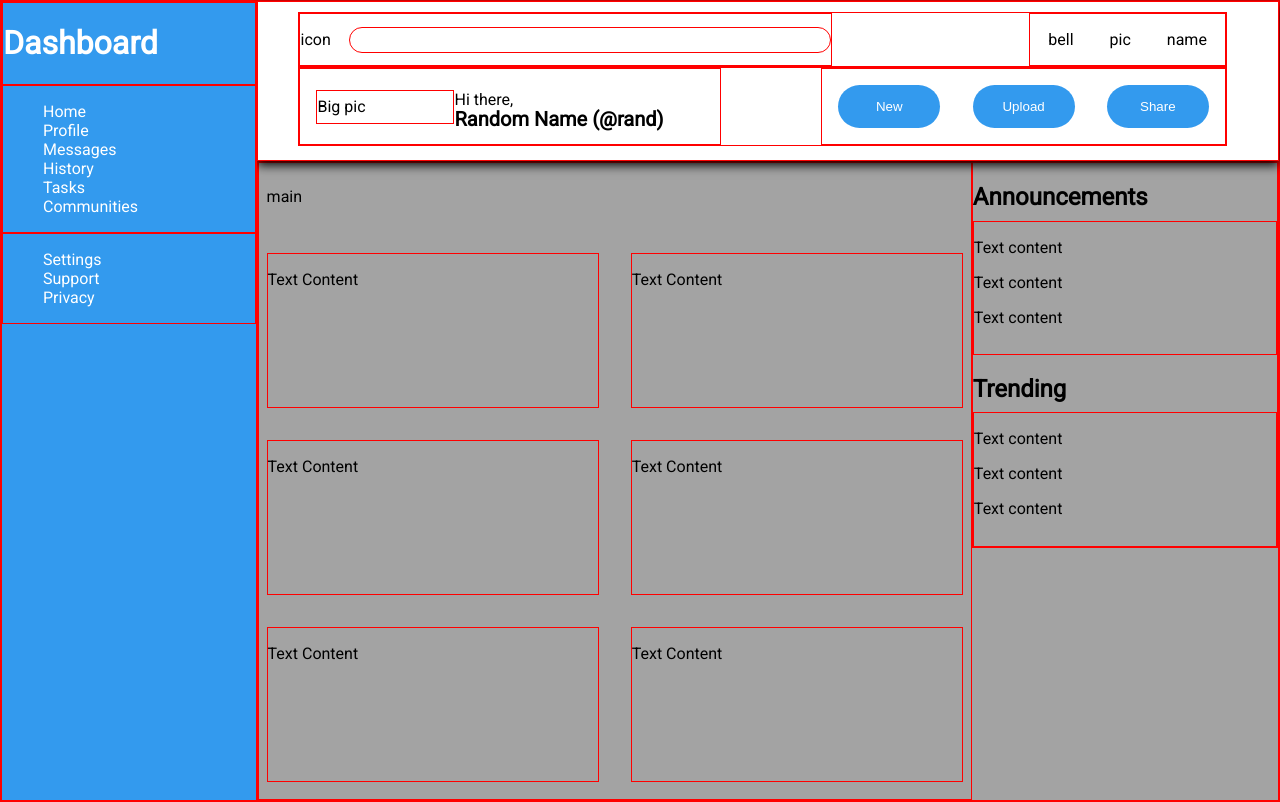
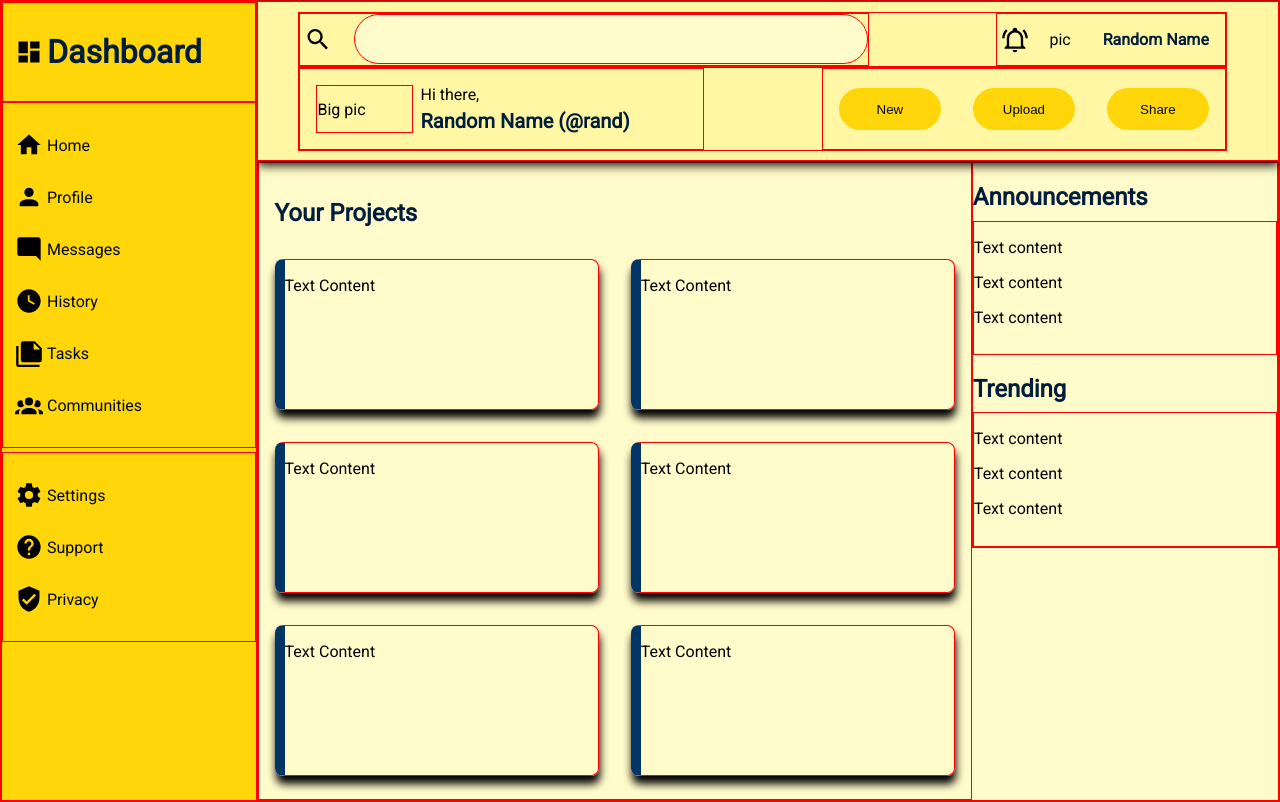
Before and after one commit to Gsutna19/dashboard, a plain HTML site: page index.html in a window 1280 px wide. Drawn offline with Linux system fonts and the light colour scheme.

Commit message:
Style header and sidebar

```diff
--- a/css/style.css
+++ b/css/style.css
@@ -16,6 +16,7 @@ body {
 }
 /* header */
 .header {
+    background-color: rgb(255, 247, 163);
     z-index: 1;
     box-shadow: 0px 4px 10px;
     grid-row:1/2;
@@ -23,44 +24,74 @@ body {
     padding: 1% 5% 0 4%;
 }
 
-.top, .right, .left {
-    display: flex;
-    align-content: center;
-    /* justify-content: center; */
-}
+img {
 
-.topright {
-    margin-left: 18px;
-    margin-right: 18px;
+    width: 1.75rem;
 }
 
 .top {
+    display: flex;
     justify-content: space-between;
+    /* display: grid;
+    grid-template-rows: 100%;
+    grid-template-columns: 2fr 1fr; */
 }
 
-.right {
-
-    justify-content: space-between;
+.right, .left {
+    display: flex;
+    justify-content: space-around;
 }
 
 .searchbar {
     margin-left: 18px;
     width: 30rem;
-    height: 1.5rem;
+    height: 1rem;
     border-radius: 32px;
-    align-self: center;
+    padding: 16px;
+    background-color: rgb(255, 251, 202);
 }
+
+
+.name {
+    font-weight: 900;
+    font-size: 1.25rem;
+}
+
+.topright.name {
+    font-size: 1rem;
+}
+
+.topright {
+    margin-left: 16px;
+    margin-right: 16px;
+}
+
 
 .bot {
     display: flex;
     justify-content: space-between;
 }
 
+.right.bot > p {
+    margin: 0;
+}
+
 .right.bot {
+    align-items: center;
+
+}
+
+.left.bot {
     display: grid;
-    grid-template-columns: 138px 250px;
-    grid-template-rows: 40% 40%;
+    justify-content: space-between;
+    grid-template-columns: 0.35fr 1fr;
+    grid-template-rows: 1fr 1fr;
     padding: 16px;
+    width: 40%;
+}
+
+.left.bot > p {
+    margin: 0 8px 0 8px;
 }
 
 .big {
@@ -69,44 +100,75 @@ body {
     /* justify-content: center; */
 }
 
-.name {
-    font-weight: 900;
-    font-size: 1.25rem;
+button {
+    background-color: #ffd60a;
+    border: none;
+    color: #000814;
+    border-radius: 32px;
+    width: 102px;
+    height: 42px;
+    margin: 0 16px 0 16px;
 }
 
-.right.bot > p {
-    margin: 0;
-}
-
-.left.bot {
-    display: flex;
-    justify-content: space-between;
-    padding: 16px;
-    width: 40%;
-}
-
-button {
-    background-color: rgb(51, 154, 238);
-    border: none;
-    color: white;
-    border-radius: 32px;
-    width: 102px
-}
-
-button:hover {
+button:hover, a:hover {
     opacity: 75%;
     cursor: pointer;
 }
 
 /* SIDEBAR */
+.logo {
+    display: flex;
+    justify-content: left;
+    align-items: center;
+    padding-left: 8px;
+}
+
+img {
+    margin: 4px;
+}
+
+a {
+    display: flex;
+    align-items: center;
+    text-decoration: none;
+    color: #000814;
+}
+
+a:visited {
+    color: #000814;
+}
+
 li {
+    display: flex;
+    justify-content: left;
+    align-items: center;
     list-style: none;
+    padding: 8px;
+}
+
+.menu {
+     height: fit-content;
+     /* grid-template-rows: 0.25fr 1fr;*/
+}
+
+/* img {
+    /* grid-column: 1/2; */
+
+
+ul {
+    padding: 0;
+    display: flex;
+    flex-direction: column;
+    /* grid-column: 2/3; */
 }
 
 .sidebar {
+    display: grid;
+    /* grid-template-columns: 1fr, 1fr; */
+    grid-template-rows: 100px 350px 190px;
     z-index: 2;
-    background-color: rgb(51, 154, 238);
-    color: white;
+    background-color: #ffd60a;
+    color: #000814;
     grid-column: 1/2;
     grid-row: 1/3;
 }
@@ -114,7 +176,7 @@ li {
 /* MAIN */
 
 .main {
-    background-color: rgb(163, 163, 163);
+    background-color: rgb(255, 251, 202);
     grid-column: 2/3;
     grid-row: 2/3;
     display: grid;
@@ -126,10 +188,24 @@ li {
     grid-column: 1/2;
     grid-row: 1/4;
     display: grid;
-    padding: 8px;
+    padding: 16px;
     grid-template-columns: 1fr 1fr;
     grid-template-rows: 8% 25% 25% 25%;
     gap: 32px;
+}
+
+.card {
+    border-left: 10px solid #003566;
+    border-radius: 8px;
+    box-shadow: 1px 8px 8px;
+}
+
+h1, h2, .name {
+    color: #001d3d;
+}
+
+.principal > h2 {
+    margin-bottom: 0;
 }
 
 .principal > p {
--- a/index.html
+++ b/index.html
@@ -12,22 +12,22 @@
         <div class="header">
             <div class="top">
                 <div class="left">
-                    <p>icon</p>
+                    <img src="images/magnify.svg"/>
                     <div class="searchbar"></div>
                 </div>
                 <div class="right">
-                    <p class="topright">bell</p>
+                    <img src="images/bell.svg"/>
                     <p class="topright">pic</p>
-                    <p class="topright">name</p>
+                    <p class="topright name">Random Name</p>
                 </div>
             </div>
             <div class="bot">
-                <div class="right bot">
+                <div class="left bot">
                     <div class="big">Big pic</div>
                     <p class="greeting">Hi there,</p>
                     <p class="name">Random Name (@rand)</p>
                 </div>
-                <div class="left bot">
+                <div class="right bot">
                     <button type="button">New</button>
                     <button type="button">Upload</button>
                     <button type="button">Share</button>
@@ -36,29 +36,30 @@
         </div>
         <div class="sidebar">
             <div class="logo">
+                <img src="images/dashboard.svg"/>
                 <h1>Dashboard</h1>
             </div>
             <div class="menu">
                 <ul>
-                    <li>Home</li>
-                    <li>Profile</li>
-                    <li>Messages</li>
-                    <li>History</li>
-                    <li>Tasks</li>
-                    <li>Communities</li>
+                    <li><a href="#"><img src="images/home.svg"/>Home</a></li>
+                    <li><a href="#"><img src="images/profile.svg"/>Profile</a></li>
+                    <li><a href="#"><img src="images/message.svg"/>Messages</a></li>
+                    <li><a href="#"><img src="images/clock.svg"/>History</a></li>
+                    <li><a href="#"><img src="images/note.svg"/>Tasks</a></li>
+                    <li><a href="#"><img src="images/group.svg"/>Communities</a></li>
                 </ul>
             </div>
             <div class="controls">
                 <ul>
-                    <li>Settings</li>
-                    <li>Support</li>
-                    <li>Privacy</li>
+                    <li><a href="#"><img src="images/cog.svg"/>Settings</a></li>
+                    <li><a href="#"><img src="images/help.svg"/>Support</a></li>
+                    <li><a href="#"><img src="images/shield.svg"/>Privacy</a></li>
                 </ul>
             </div>
         </div>
         <div class="main">
             <div class="principal">
-                <p>main</p>
+                <h2>Your Projects</h2>
                 <div class="card occident" id="super">
                     <p>Text Content</p>
                 </div>
```
